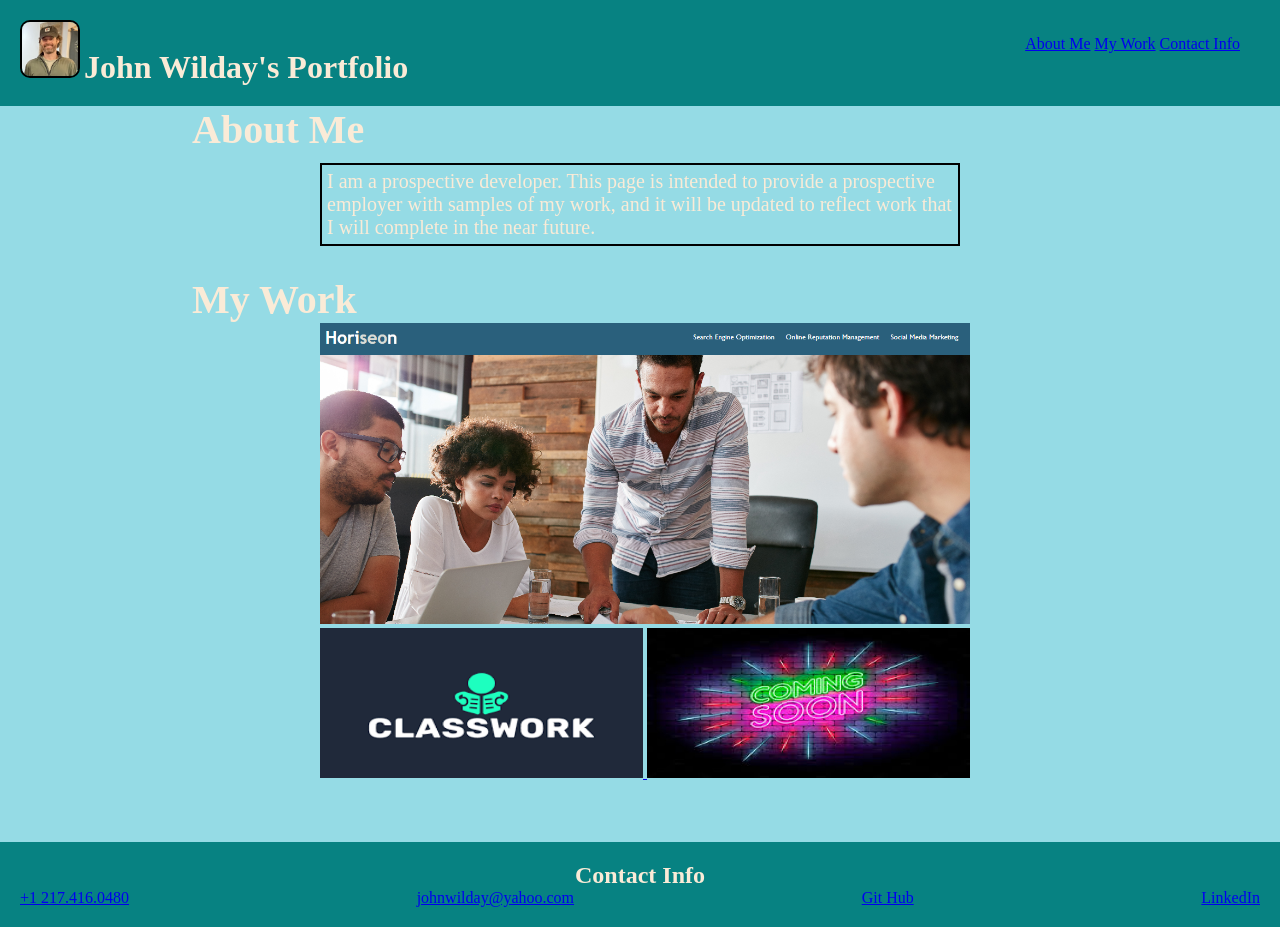
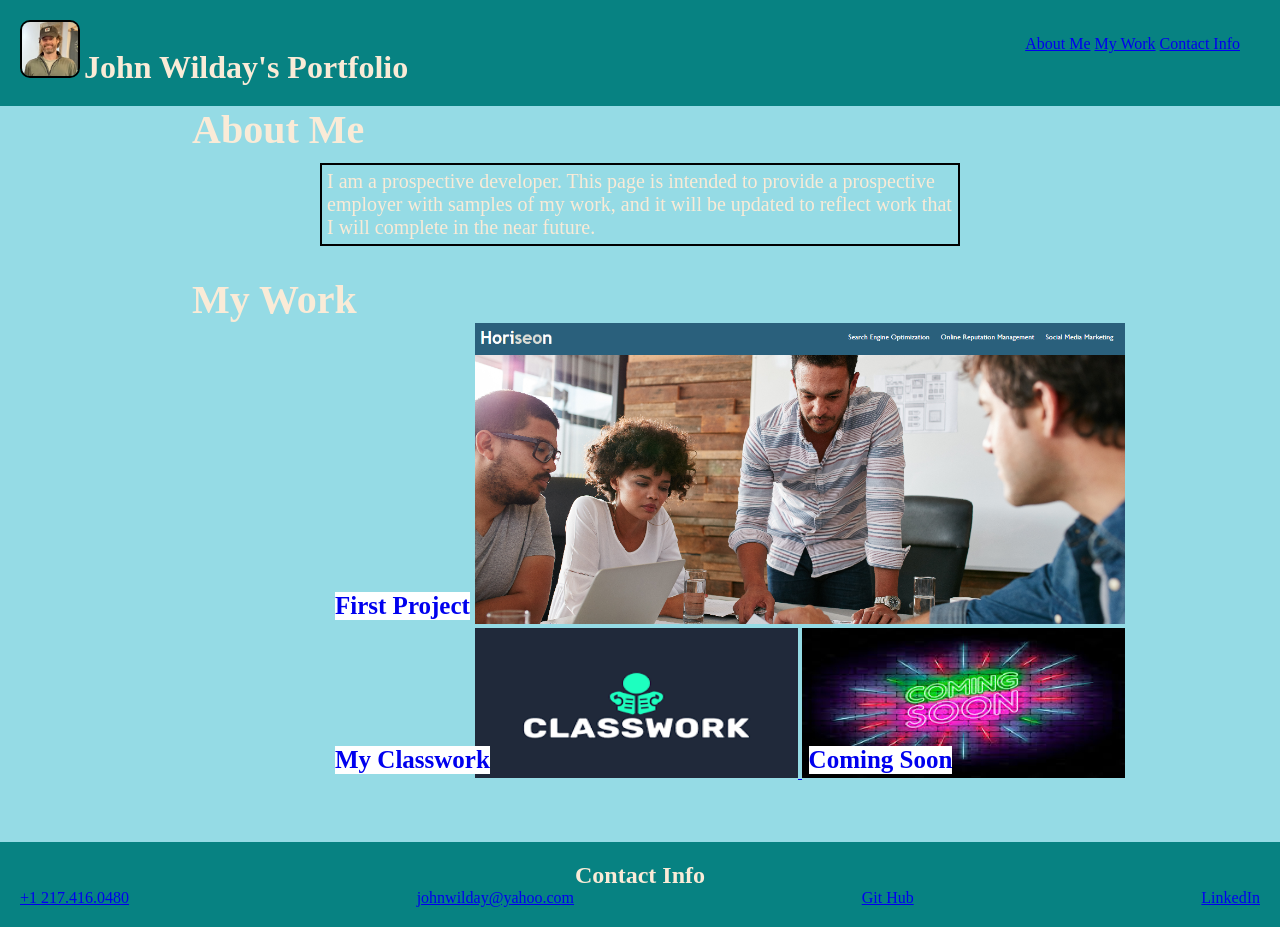
Before and after one commit to 999888Z/02_portfolio_John_Wilday, a plain HTML site: page index.html in a window 1280 px wide. Drawn offline with Linux system fonts and the light colour scheme.

Commit message:
Text over boxes, added ReadMe

```diff
--- a/index.html
+++ b/index.html
@@ -6,6 +6,7 @@
     <meta name="viewport" content="width=device-width, initial-scale=1.0" />
     <link rel="stylesheet" href="style.css" />
     <title>John Wilday - Portfolio</title>
+    <!-- made this the title -->
   </head>
   <body>
     <header>
@@ -13,8 +14,9 @@
         src="./Assets/images/profile-pic.jpg"
         alt="photo of John Wilday"
         id="profile-pic"
+
       />
-
+<!-- added profile pic -->
       <h1>John Wilday's Portfolio</h1>
 
       <nav>
@@ -31,6 +33,7 @@
         </ul>
       </nav>
     </header>
+    <!-- added three sections in the nav bar -->
 
     <section id="about-me">
       <h2 class="indent">About Me</h2>
@@ -39,27 +42,38 @@
           I am a prospective developer. This page is intended to provide a prospective employer with samples of my work, and it will be updated to reflect work that I will complete in the near future.
       </div>
     </section>
+    <!-- added text -->
 
     <section id="my-work">
       <h2 class="indent">My Work</h2>
 
-      <article>
+      <article class="container">
+
         <a href="https://999888z.github.io/Horiseon-SEO/">
+
           <img
             class="project-1"
             src="./Assets/images/Horiseon.png"
             alt="Image of Website"
           />
+          <h3 class="bottom-left">
+             First Project
+          </h3>
           <br />
         </a>
+
+
       </article>
-      <div class="group">
+      <div class="group container">
+
         <a href="https://www.google.com/">
           <img
             class="project-2"
             src="./Assets/images/class-work.png"
             alt="Class Work Image"
           />
+          <h3 class="bottom-left">My Classwork</h3>
+
         </a>
 
         <a href="https://www.google.com/">
@@ -68,11 +82,12 @@
               src="./Assets/images/coming-soon.jfif"
             alt="Coming Soon Image"
           />
+          <h3 class="bottom-right">Coming Soon</h3>
           <br>
         </a>
       </div>
     </section>
-
+<!-- added the project from week one and placeholder images and links -->
     <footer id="contact-info">
       <h2 class="center">Contact Info</h2>
       <div class="divide">
@@ -86,4 +101,5 @@
       </div>
     </footer>
   </body>
+  <!-- added contact info -->
 </html>
--- a/style.css
+++ b/style.css
@@ -47,7 +47,7 @@ header nav ul li {
   margin: 10px 25% 30px 25%;
   font-size: 20px;
 }
-
+/* made a border for the About Me section */
 .project-1 {
   max-width: 650px;
   margin-left: 25%;
@@ -74,5 +74,30 @@ footer {
   display: flex;
   justify-content: space-between;
 }
+/* spaced out links in footer */
+.container {
+  position: relative;
+  text-align: center;
+  color: white;
+}
+
+.bottom-left {
+  position: absolute;
+  bottom: 8px;
+  left: 15px;
+  margin-left: 25%;
+  font-size: 25px;
+  background-color: white;
+}
+.bottom-right {
+  position: absolute;
+  bottom: 8px;
+  left: 15px;
+  margin-left: 62%;
+  font-size: 25px;
+  background-color: white;
+}
+
 @media screen and (max-width: 580px) {
 }
+/* added media screen to adjust for screen size */
```
Also changed, not shown: Assets/images/screenshot.png (added), 1 other file.
